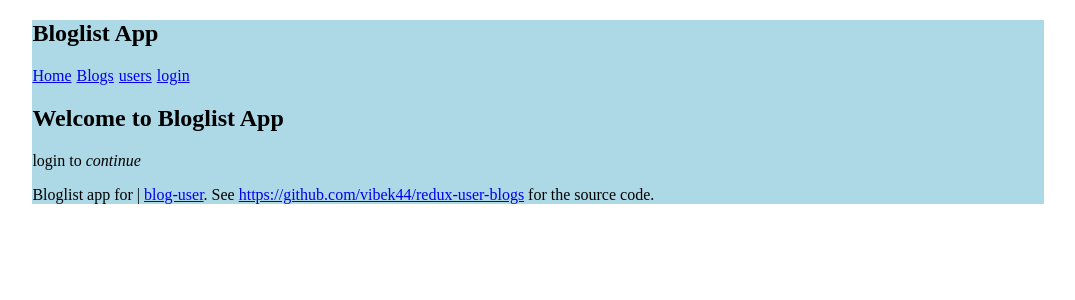
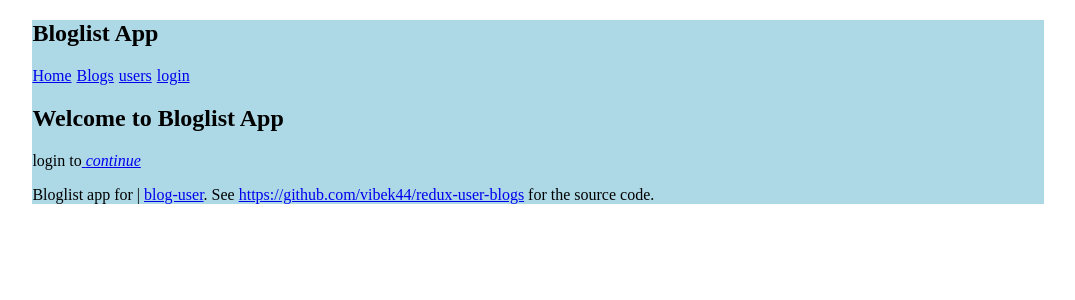
Before and after one commit to vibek44/redux-user-blogs, a React app: page / in a window 1280 px wide. Shown: the top 300 px of the page, without its empty margins (102-1177 px from the left). Built offline with nearby package versions, Linux system fonts and the light colour scheme; the HTML template or start-up script is replaced by a standard one.

Commit message:
creating Link to direct to login page or view

```diff
--- a/src/components/Home.jsx
+++ b/src/components/Home.jsx
@@ -1,4 +1,5 @@
 import React from 'react'
+import { Link } from 'react-router-dom'
 
 const Home = () => {
   return (
@@ -6,7 +7,10 @@ const Home = () => {
       <h2>Welcome to Bloglist App</h2>
       <p>
         login to
-        <em> continue</em>
+        <Link to='/login'>
+          {' '}
+          <em> continue</em>
+        </Link>
       </p>
     </div>
   )
```
